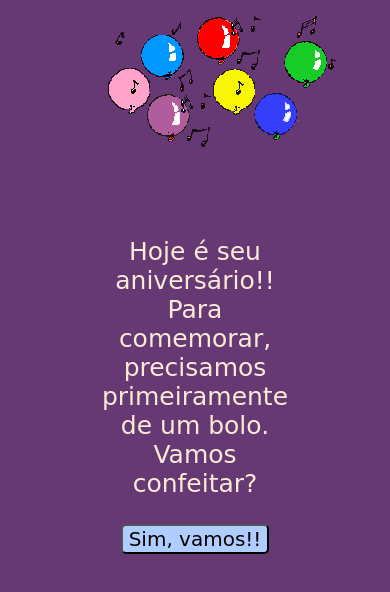
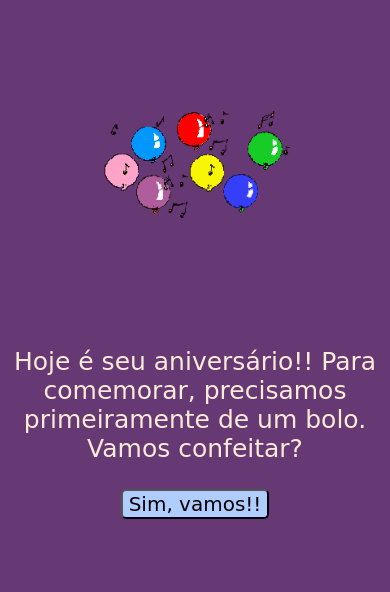
Before and after one commit to MoonMiru/Fazendo-Bolo, a plain HTML site: page index.html in a window 390 px wide. Drawn offline with Linux system fonts and the light colour scheme.

Commit message:
responsivo

```diff
--- a/style.css
+++ b/style.css
@@ -3,13 +3,12 @@ body {
     color: antiquewhite;
     font-family: "Nerko One", cursive;
     font-size: 25px;
-    display: flex;
+    display: block;
     justify-content: center;
     align-items: center;
     height: 500px;
 
-    margin-left: 100px;
-    margin-right: 100px;
+
 
 
 }
@@ -42,6 +41,9 @@ main {
 img {
     max-height: 300px;
     border-radius: 5px;
+    width: 50vw;
+    margin: 2em 2em;
+
 
 }
 
@@ -56,5 +58,10 @@ div {
 }
 
 .gif{
-    height: 110%
+    height: 110%;
+    width: 50vw;
 }
+
+@media screen and(max-widt: 768px){
+
+}
```
